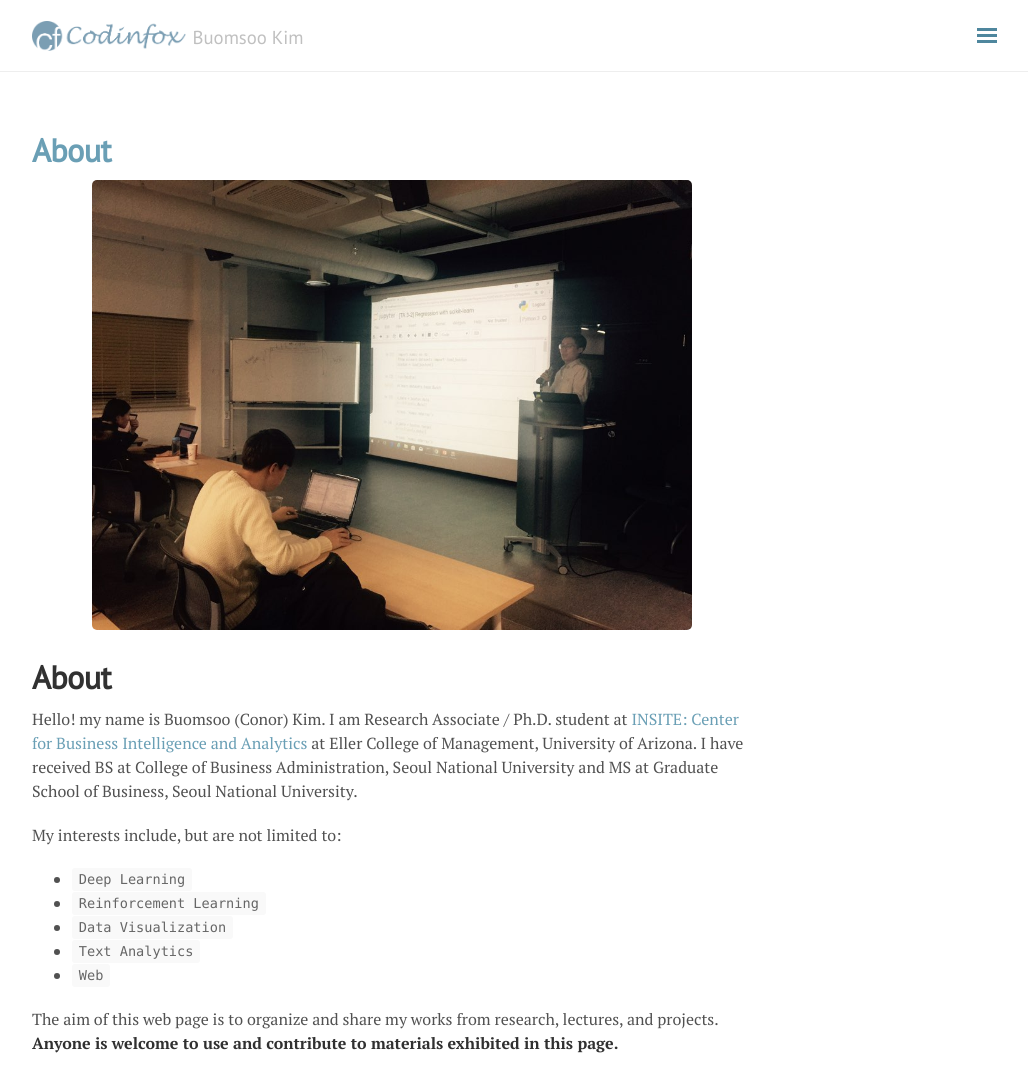
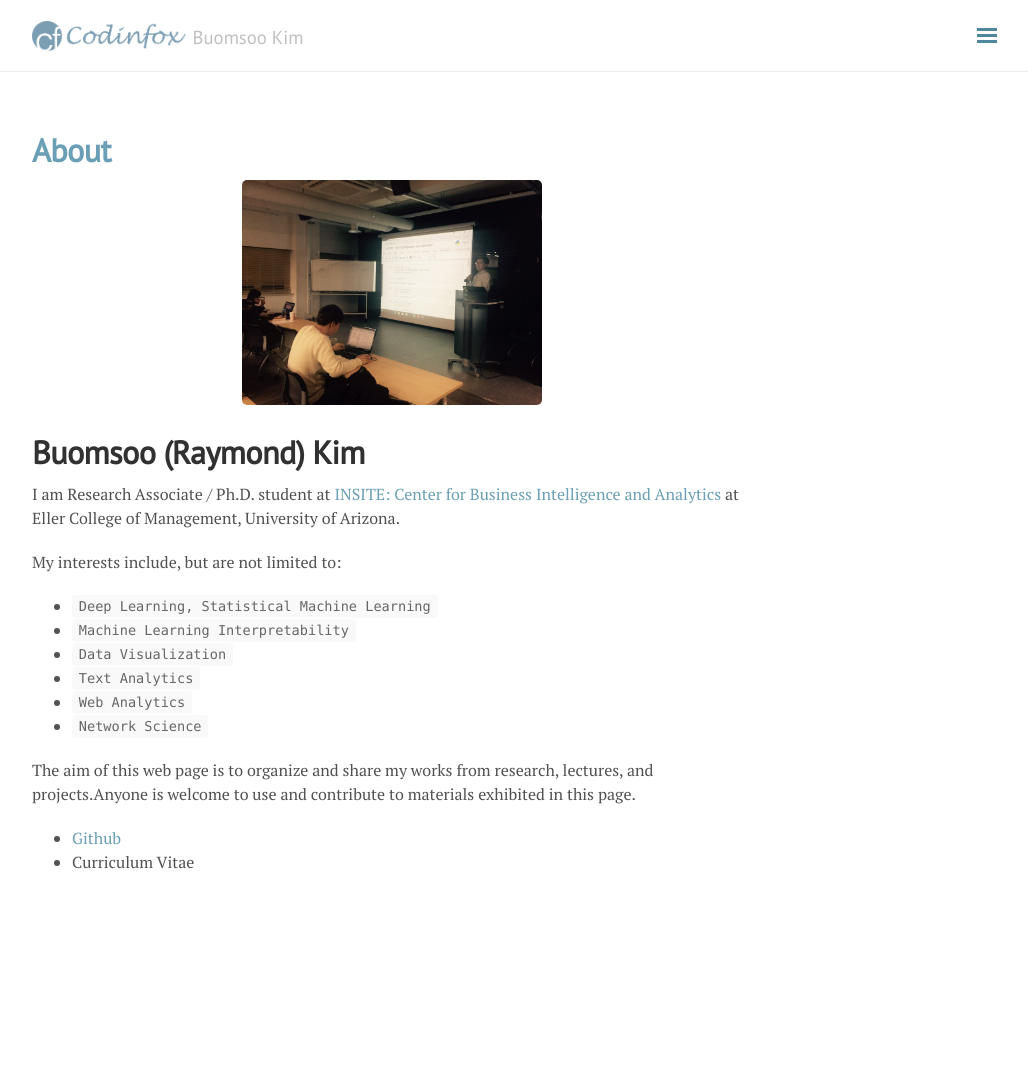
Before and after one commit to buomsoo-kim/buomsoo-kim.github.io, a Jekyll site: the page built from about.md, in a window 1280 px wide and 1119 px high. Shown: the top 1092 px of the window, without its empty margins (248-1276 px from the left). Built offline with Jekyll 4.4.1, drawn with Linux system fonts in a browser that asks for light colours; nearby versions of some CDN libraries.

Commit message:
update profile

````diff
--- a/about.md
+++ b/about.md
@@ -3,19 +3,22 @@ layout: page
 title: About
 ---
 <p align = "center">
-<img src ="/public/img/profile.jpg" width = "600px"/>
+<img src ="/public/img/profile.jpg" width = "300px"/>
 </p>
 
-# About
+# Buomsoo (Raymond) Kim
 
-Hello! my name is Buomsoo (Conor) Kim.
-I am Research Associate / Ph.D. student at <a href = "https://www.insiteua.org" target="_blank"> INSITE: Center for Business Intelligence and Analytics </a> at Eller College of Management, University of Arizona. I have received BS at College of Business Administration, Seoul National University and MS at Graduate School of Business, Seoul National University.
+I am Research Associate / Ph.D. student at <a href = "https://www.insiteua.org" target="_blank"> INSITE: Center for Business Intelligence and Analytics </a> at Eller College of Management, University of Arizona.
 
 My interests include, but are not limited to:
-* ```Deep Learning```
-* ```Reinforcement Learning```
+* ```Deep Learning, Statistical Machine Learning```
+* ```Machine Learning Interpretability```
 * ```Data Visualization```
 * ```Text Analytics```
-* ```Web```
+* ```Web Analytics```
+* ```Network Science```
 
-The aim of this web page is to organize and share my works from research, lectures, and projects. <strong>Anyone is welcome to use and contribute to materials exhibited in this page. </strong>
+The aim of this web page is to organize and share my works from research, lectures, and projects.Anyone is welcome to use and contribute to materials exhibited in this page.
+
+* <a href = "https://github.com/buomsoo-kim" target="_blank"> Github </a>
+* Curriculum Vitae
````
